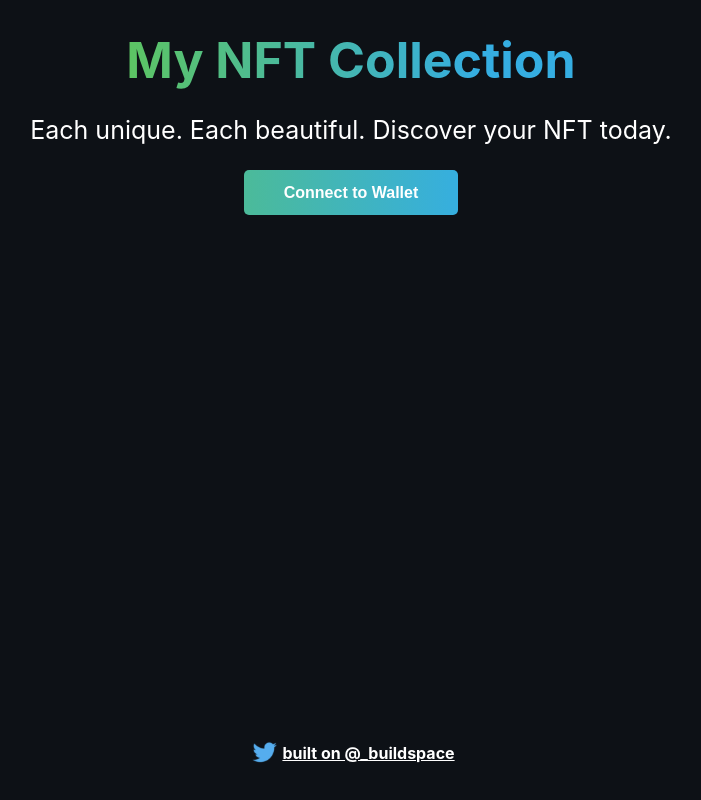
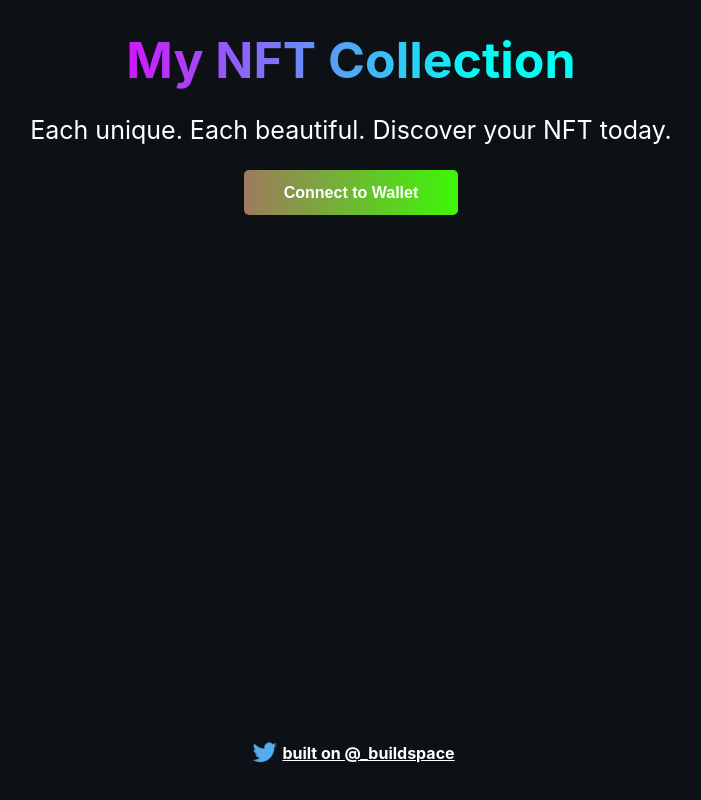
Before and after one commit to michhub-dev/nftToken, a React (Create React App) app in the folder buildspace-nft-course-starter-main/: page / in a window 1280 px wide. Shown: the whole page, without its empty margins (289-990 px from the left). Built offline with nearby package versions, Linux system fonts and the light colour scheme.

Commit message:
Updated app.css file

```diff
--- a/buildspace-nft-course-starter-main/src/App.js
+++ b/buildspace-nft-course-starter-main/src/App.js
@@ -53,7 +53,7 @@ setUserAccount(accounts[0]);
    }
   // Render Methods
   const renderNotConnectedContainer = () => (
-    <button className="cta-button connect-wallet-button">
+    <button className="cta-button connect-wallet-button" onClick={connectWallet}>
       Connect to Wallet
     </button>
   );
--- a/buildspace-nft-course-starter-main/src/styles/App.css
+++ b/buildspace-nft-course-starter-main/src/styles/App.css
@@ -29,7 +29,7 @@
 }
 
 .gradient-text {
-  background: -webkit-linear-gradient(left, #60c657 30%, #35aee2 60%);
+  background: -webkit-linear-gradient(left, #e303fc 30%, #03fcf4 60%);
   background-clip: text;
   -webkit-background-clip: text;
   -webkit-text-fill-color: transparent;
@@ -49,20 +49,20 @@
 }
 
 .connect-wallet-button {
-  background: -webkit-linear-gradient(left, #60c657, #35aee2);
+  background: -webkit-linear-gradient(left, #fc03b1, #39fc03);
   background-size: 200% 200%;
   animation: gradient-animation 4s ease infinite;
 }
 
 .mint-button {
-  background: -webkit-linear-gradient(left, #a200d6, #ff6fdf);
+  background: -webkit-linear-gradient(left, #fc6603, #b6fc03);
   background-size: 200% 200%;
   animation: gradient-animation 4s ease infinite;
   margin-right: 15px;
 }
 
 .opensea-button {
-  background-color: rgb(32, 129, 226);
+  background-color: rgb(67, 120, 58);
 }
 
 .mint-count {
```
